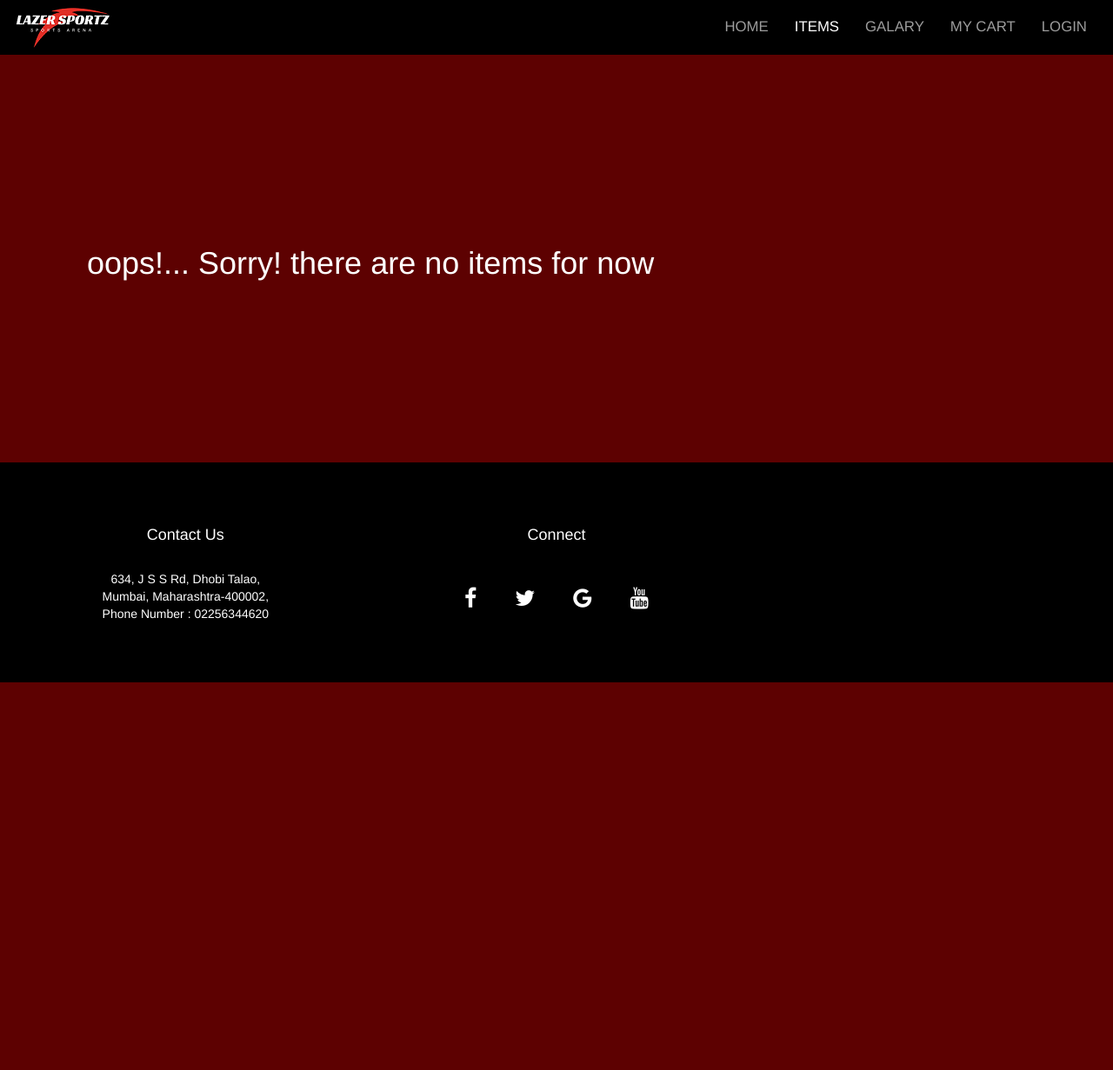
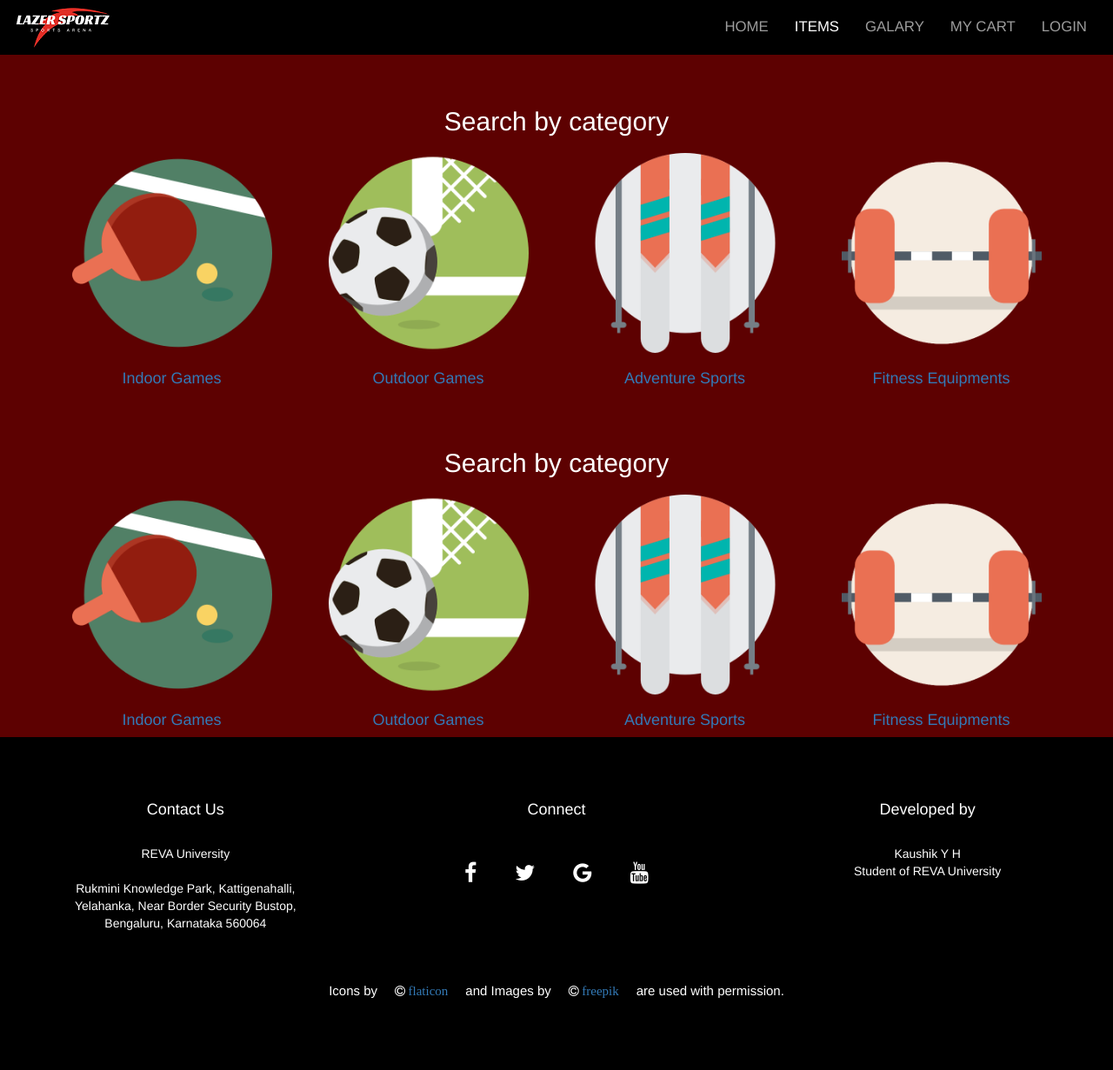
Before and after one commit to Kaushik066/lazer-sportz, a Jekyll site: the page built from items.html, in a window 1280 px wide. Shown: the whole page at 87% size. Built offline with Jekyll 4.4.1, drawn with Linux system fonts in a browser that asks for light colours; nearby versions of some CDN libraries; Markdown is read by kramdown in place of the engine named in the settings; before the commit the page ends 900 px from its top, so only the background shows below that.

Commit message:
adding items file

```diff
--- a/_layouts/default.html
+++ b/_layouts/default.html
@@ -48,7 +48,7 @@
 		<div class="col-sm-4">
 			<h4>Contact Us</h4>
 			<br>
-			<div>634, J S S Rd, Dhobi Talao, <br>Mumbai,  Maharashtra-400002, <br> Phone Number : 02256344620 </div>
+			<div>REVA University</div><br><div> Rukmini Knowledge Park, Kattigenahalli,<br> Yelahanka, Near Border Security Bustop, <br>Bengaluru, Karnataka 560064 <br></div>
 		</div>
 		<div class="col-sm-4">
 			<h4> Connect </h4>
@@ -59,7 +59,14 @@
 			<a href="#" class="fa fa-youtube"></a>
 		</div>
 		<div class="col-sm-4">
-
+			<h4>Developed by</h4><br>
+			<div>Kaushik Y H <br> Student of REVA University </div>
+		</div>
+	</div>
+	<br><br>
+	<div class="row">
+		<div class="col-lg-12 ">
+			<div class="copycredit">Icons by<span class="fa fa-copyright" style="font-size:14px"> <a class="copycredit" href="https://www.flaticon.com">flaticon</a></span>and Images by<span class="fa fa-copyright" style="font-size:14px"> <a class="copycredit" href="https://www.freepik.com">freepik</a></span>are used with permission.</div>
 		</div>
 	</div>
 </footer>
--- a/css/style.css
+++ b/css/style.css
@@ -40,24 +40,6 @@ body{
 	border-color: #000;     /* Black color for mobile background*/
 }
 
-
-/* Start of Carousel slider */
-.carousel-inner .item {
-	width:100%;
-}
-@media (max-width: 600px){
-	.carousel-caption{
-		display: none;
-	}
-}
-/* Start of row and column */
-.container {
-	padding-right: 5px;
-	padding-left: 10px;
-	margin-left: auto;
-	margin-right: auto;
-	font-size: 1.2em;
-}
 /* Start of footer */
 footer{
 	width: 100%;
@@ -73,9 +55,46 @@ footer{
 .fa:hover{
 	text-decoration: none;
 }
+.copycredit{
+	font-size: 15px;
+}
 @media(max-width: 900px){
 	.fa{
 		padding: 10px;
 		font-size: 20px;
 	}
 }
+
+/* index page */
+/* Start of Carousel slider */
+.carousel-inner .item {
+	width:100%;
+}
+@media (max-width: 600px){
+	.carousel-caption{
+		display: none;
+	}
+}
+/* Start of row and column */
+.container {
+	padding-right: 10px;
+	padding-left: 10px;
+	margin-left: auto;
+	margin-right: auto;
+	font-size: 1.2em;
+}
+
+/* items page */
+
+#icon{
+	padding: 10px ;
+	max-width: 250px;
+}
+@media(max-width: 600px){
+	#icon{
+		max-width: 150px;
+	}
+	h2{
+		font-size: 1.9em;
+	}
+}
--- a/items.html
+++ b/items.html
@@ -3,4 +3,24 @@ layout : default
 title : ITEMS
 ---
 
-<h1 style="padding: 200px 100px;">oops!... Sorry! there are no items for now</h1>
+<!-- Start of content 1 -->
+<br><br>
+<div class="container text-center">
+	<h2>Search by category</h2>
+	<div class="row">
+		<div class="col-lg-3 col-md-3 col-sm-6 col-xs-6"><a href="#" ><img src="{{site.baseurl}}/pics/in.png" id="icon"><h4 class="text">Indoor Games</h4></a></div>
+		<div class="col-lg-3 col-md-3 col-sm-6 col-xs-6"><a href="#"><img src="{{site.baseurl}}/pics/out.png" id="icon"><h4 class="text">Outdoor Games</h4></a></div>
+		<div class="col-lg-3 col-md-3 col-sm-6 col-xs-6"><a href="#"><img src="{{site.baseurl}}/pics/adv.png" id="icon"><h4 class="text">Adventure Sports</h4></a></div>
+		<div class="col-lg-3 col-md-3 col-sm-6 col-xs-6"><a href="#"><img src="{{site.baseurl}}/pics/fit.png" id="icon"><h4 class="text">Fitness Equipments</h4></a></div>
+	</div>
+</div><br><br>
+<!-- Start of content 2 -->
+<div class="container text-center">
+	<h2>Search by category</h2>
+	<div class="row">
+		<div class="col-lg-3 col-md-3 col-sm-6 col-xs-6"><a href="#" ><img src="{{site.baseurl}}/pics/in.png" id="icon"><h4 class="text">Indoor Games</h4></a></div>
+		<div class="col-lg-3 col-md-3 col-sm-6 col-xs-6"><a href="#"><img src="{{site.baseurl}}/pics/out.png" id="icon"><h4 class="text">Outdoor Games</h4></a></div>
+		<div class="col-lg-3 col-md-3 col-sm-6 col-xs-6"><a href="#"><img src="{{site.baseurl}}/pics/adv.png" id="icon"><h4 class="text">Adventure Sports</h4></a></div>
+		<div class="col-lg-3 col-md-3 col-sm-6 col-xs-6"><a href="#"><img src="{{site.baseurl}}/pics/fit.png" id="icon"><h4 class="text">Fitness Equipments</h4></a></div>
+	</div>
+</div>
```
Also changed, not shown: pics/Lazer Sportz.png, pics/LazerLogo.png, pics/adv.png (added), pics/fit.png (added), pics/in.png (added), pics/out.png (added).
